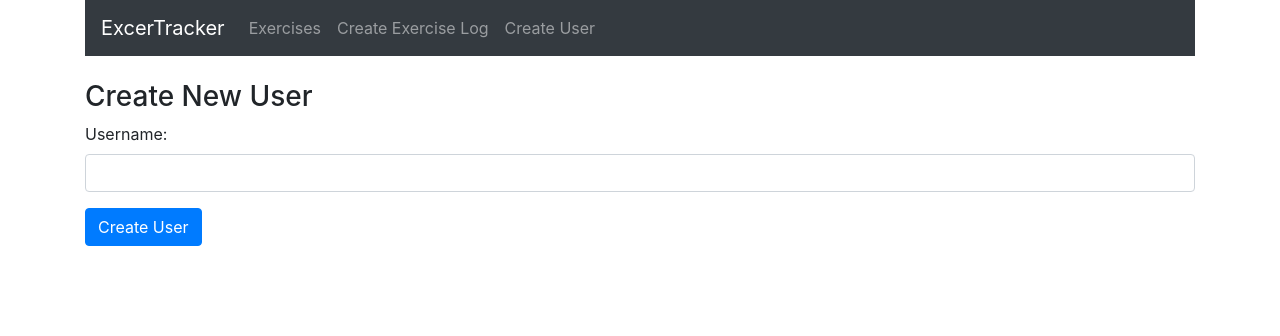
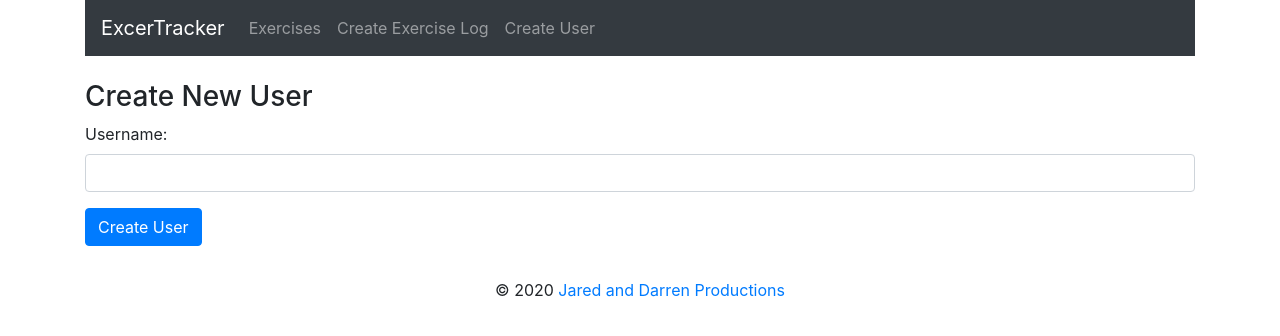
Before and after one commit to vanddar4/KU-Mod6-Exercise-Tracker-App, a React (Create React App) app: page /user in a window 1280 px wide. Shown: the top 336 px of the page. Built offline with nearby package versions, Linux system fonts and the light colour scheme.

Commit message:
formatting and footer

```diff
--- a/src/App.css
+++ b/src/App.css
@@ -9,7 +9,7 @@
 }
 
 .App-header {
-  background-color: orange;
+  background-color: blue;
   min-height: 100vh;
   display: flex;
   flex-direction: column;
--- a/src/App.js
+++ b/src/App.js
@@ -7,18 +7,20 @@ import ExercisesList from "./components/exercises-list.component";
 import EditExercise from "./components/edit-exercise.component";
 import CreateExercise from "./components/create-exercise.component";
 import CreateUser from "./components/create-user.component";
+import Footer from "./components/footer.component";
 
 function App() {
   return (
     <Router>
       <div className="container">
-      <Navbar />
+        <Navbar />
       <br/>
-      <Route path="/" exact component={ExercisesList} />
-      <Route path="/edit/:id" component={EditExercise} />
-      <Route path="/create" component={CreateExercise} />
-      <Route path="/user" component={CreateUser} />
+        <Route path="/" exact component={ExercisesList} />
+        <Route path="/edit/:id" component={EditExercise} />
+        <Route path="/create" component={CreateExercise} />
+        <Route path="/user" component={CreateUser} />
       </div>
+      <Footer />
     </Router>
   );
 }
--- /dev/null
+++ b/src/components/footer.component.js
@@ -0,0 +1,15 @@
+import React, { Component } from 'react';
+import { Link } from 'react-router-dom';
+
+export default class Footer extends Component {
+
+  render() {
+    return (
+      <footer className="page-footer font-small">
+        <div class="footer-copyright text-center py-3">© 2020
+          <Link to="/" className="footer-brand"> Jared and Darren Productions</Link>
+        </div>
+      </footer>
+    );
+  }
+}
--- a/src/index.js
+++ b/src/index.js
@@ -2,4 +2,7 @@ import React from 'react';
 import ReactDOM from 'react-dom';
 import App from './App';
 
-ReactDOM.render(<App />, document.getElementById('root'));
+ReactDOM.render(
+  <App />,
+  document.getElementById('root')
+);
```
Also changed, not shown: src/components/navbar.component.js (indentation only).
